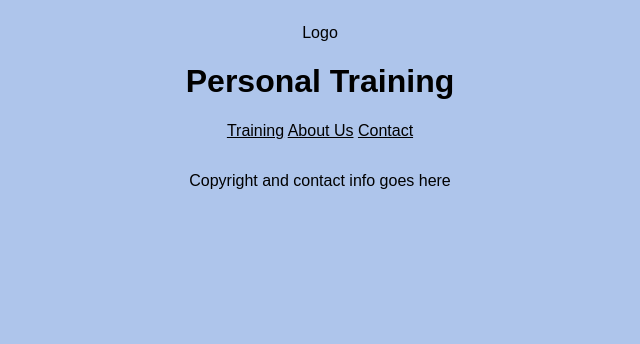
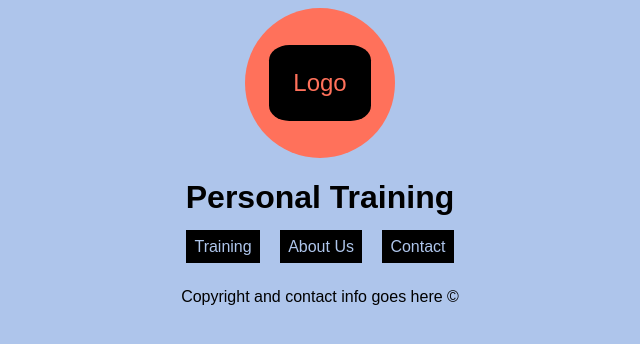
Before and after one commit to jevontrei/2024-apr-t1w2-flexbox-animations, a plain HTML site: page index.html in a window 1280 px wide. Shown: the whole page, without its empty margins (320-960 px from the left). Drawn offline with Linux system fonts and the light colour scheme.

Commit message:
header design, logo and nav menu

```diff
--- a/CSS/style.css
+++ b/CSS/style.css
@@ -1,13 +1,25 @@
 * {
-    --blue-light: #AEC5EB;
+  --blue-light: #aec5eb;
+  --orange: #ff715b;
   color: black;
 }
-/* ^this appleis to everything? learn */
+/* ^this applies to everything? learn */
 
 body {
   background-color: var(--blue-light);
   /* can use var defined above to make changes in multiple places */
   font-family: Arial, Helvetica, sans-serif;
+  display: flex;
+  /* justify-content: baseline; */
+  /* ^^ unnecessary? */
+  flex-direction: column;
+  /* Text align is horizontal */
+  text-align: center;
+  /* align items is vertical */
+  align-items: center;
+}
+
+header {
   display: flex;
   flex-direction: column;
   /* Text align is horizontal */
@@ -15,3 +27,33 @@ body {
   /* align items is vertical */
   align-items: center;
 }
+
+.logo {
+  height: 150px;
+  width: 150px;
+  background-color: var(--orange);
+  display: flex;
+  justify-content: center;
+  text-align: center;
+  align-items: center;
+  border: solid black5px;
+  border-radius: 50%;
+}
+
+.logo p {
+  background-color: black;
+  color: var(--orange);
+  font-size: 1.5rem;
+  padding: 1.5rem;
+  border-radius: 20%;
+}
+
+nav a {
+    text-decoration: none;
+    background-color: black;
+    color: var(--blue-light);
+    padding: 0.5rem;
+    margin-left: 0.5rem;
+    margin-right: 0.5rem;
+}
+/* 11:16am 11/5/2024 listen to why don't need the dot */
--- a/index.html
+++ b/index.html
@@ -1,19 +1,20 @@
 <!DOCTYPE html>
 <html lang="en">
   <head>
-    <meta charset="UTF-8">
-    <meta name="viewport" content="width=device-width, initial-scale=1.0">
+    <meta charset="UTF-8" />
+    <meta name="viewport" content="width=device-width, initial-scale=1.0" />
     <title>Personal Training Website</title>
-    <link rel="stylesheet" href="./CSS/style.css">
+    <link rel="stylesheet" href="./CSS/style.css" />
   </head>
   <body>
     <header>
-        <div>
+      <div class="logo">
+        <!-- ^^ need to be capital L? -->
         <p>Logo</p>
       </div>
       <h1>Personal Training</h1>
       <nav>
-            <a href="./">Training</a>
+        <a href="#">Training</a>
         <a href="./">About Us</a>
         <a href="./">Contact</a>
       </nav>
@@ -22,7 +23,7 @@
       <p></p>
     </main>
     <footer>
-        <p>Copyright and contact info goes here</p>
+      <p>Copyright and contact info goes here &copy</p>
     </footer>
   </body>
 </html>
```
Lines whose indentation alone changed are shown as unchanged.
